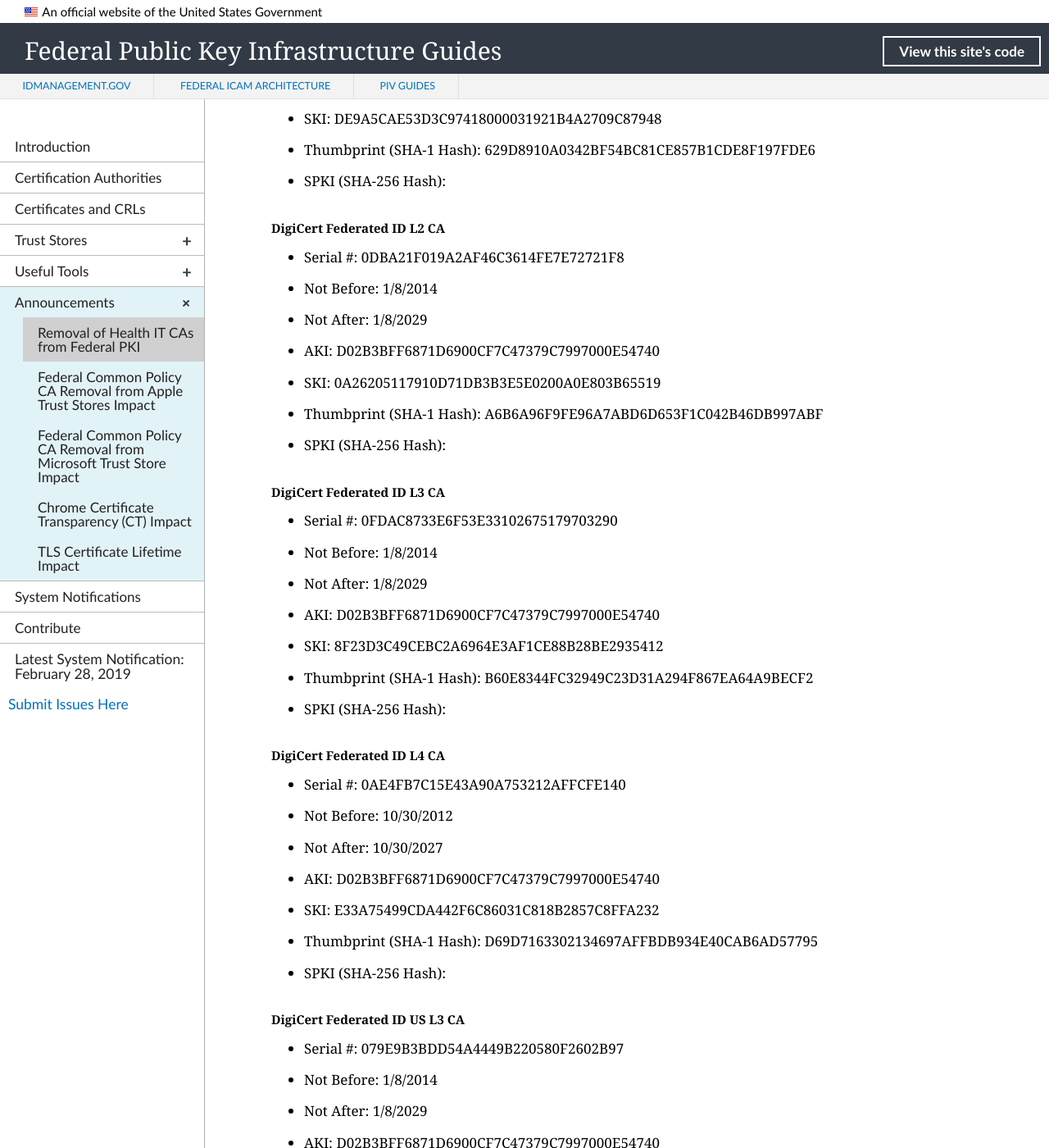
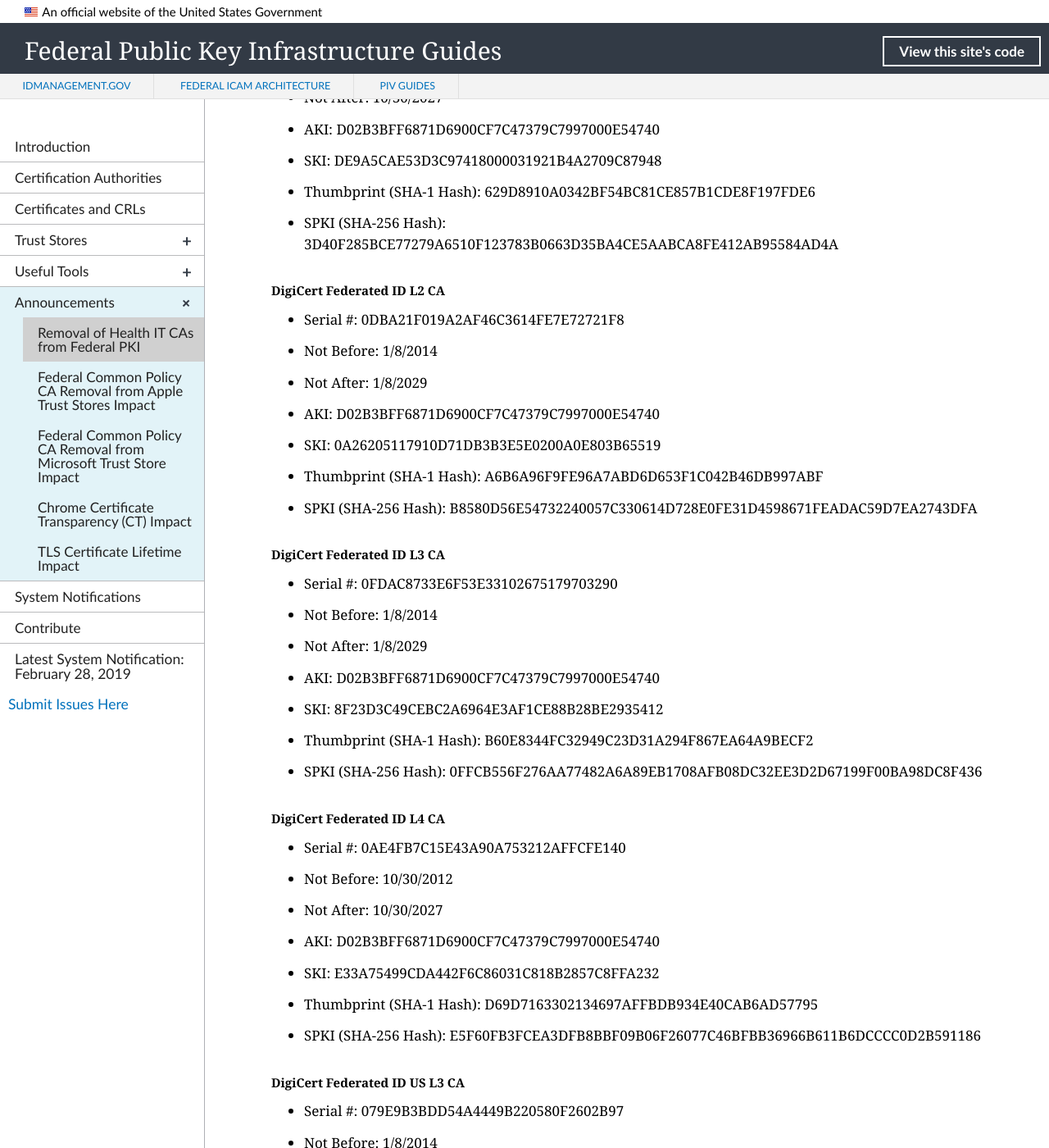
Before and after one commit to GSA/fpki-guides, a Jekyll site: the page built from _announcements/01_health_it_removal.md, in a window 1280 px wide and 1400 px high, scrolled down 5249 px. Shown: the whole window at 82% size. Built offline with Jekyll 4.4.1, drawn with Linux system fonts in a browser that asks for light colours; nearby versions of some CDN libraries; library files that are not in the unit come from our copies; some of the changed text lies outside the part shown.

Commit message:
Update 01_health_it_removal.md

```diff
--- a/_announcements/01_health_it_removal.md
+++ b/_announcements/01_health_it_removal.md
@@ -157,7 +157,7 @@
 -	AKI: D02B3BFF6871D6900CF7C47379C7997000E54740
 -	SKI: DE9A5CAE53D3C97418000031921B4A2709C87948
 -	Thumbprint (SHA-1 Hash): 629D8910A0342BF54BC81CE857B1CDE8F197FDE6
--	SPKI (SHA-256 Hash):
+-	SPKI (SHA-256 Hash): 3D40F285BCE77279A6510F123783B0663D35BA4CE5AABCA8FE412AB95584AD4A
 
 ##### DigiCert Federated ID L2 CA
 -	Serial #: 0DBA21F019A2AF46C3614FE7E72721F8
@@ -166,7 +166,7 @@
 -	AKI: D02B3BFF6871D6900CF7C47379C7997000E54740
 -	SKI: 0A26205117910D71DB3B3E5E0200A0E803B65519
 -	Thumbprint (SHA-1 Hash): A6B6A96F9FE96A7ABD6D653F1C042B46DB997ABF
--	SPKI (SHA-256 Hash):
+-	SPKI (SHA-256 Hash): B8580D56E54732240057C330614D728E0FE31D4598671FEADAC59D7EA2743DFA
 
 ##### DigiCert Federated ID L3 CA
 -	Serial #: 0FDAC8733E6F53E33102675179703290
@@ -175,7 +175,7 @@
 -	AKI: D02B3BFF6871D6900CF7C47379C7997000E54740
 -	SKI: 8F23D3C49CEBC2A6964E3AF1CE88B28BE2935412
 -	Thumbprint (SHA-1 Hash): B60E8344FC32949C23D31A294F867EA64A9BECF2
--	SPKI (SHA-256 Hash):
+-	SPKI (SHA-256 Hash): 0FFCB556F276AA77482A6A89EB1708AFB08DC32EE3D2D67199F00BA98DC8F436
 
 ##### DigiCert Federated ID L4 CA
 -	Serial #: 0AE4FB7C15E43A90A753212AFFCFE140
@@ -184,7 +184,7 @@
 -	AKI: D02B3BFF6871D6900CF7C47379C7997000E54740
 -	SKI: E33A75499CDA442F6C86031C818B2857C8FFA232
 -	Thumbprint (SHA-1 Hash): D69D7163302134697AFFBDB934E40CAB6AD57795
--	SPKI (SHA-256 Hash):
+-	SPKI (SHA-256 Hash): E5F60FB3FCEA3DFB8BBF09B06F26077C46BFBB36966B611B6DCCCC0D2B591186
 
 ##### DigiCert Federated ID US L3 CA
 -	Serial #: 079E9B3BDD54A4449B220580F2602B97
```
Also changed, not shown: other parts of _announcements/01_health_it_removal.md (+4 -4 lines).
